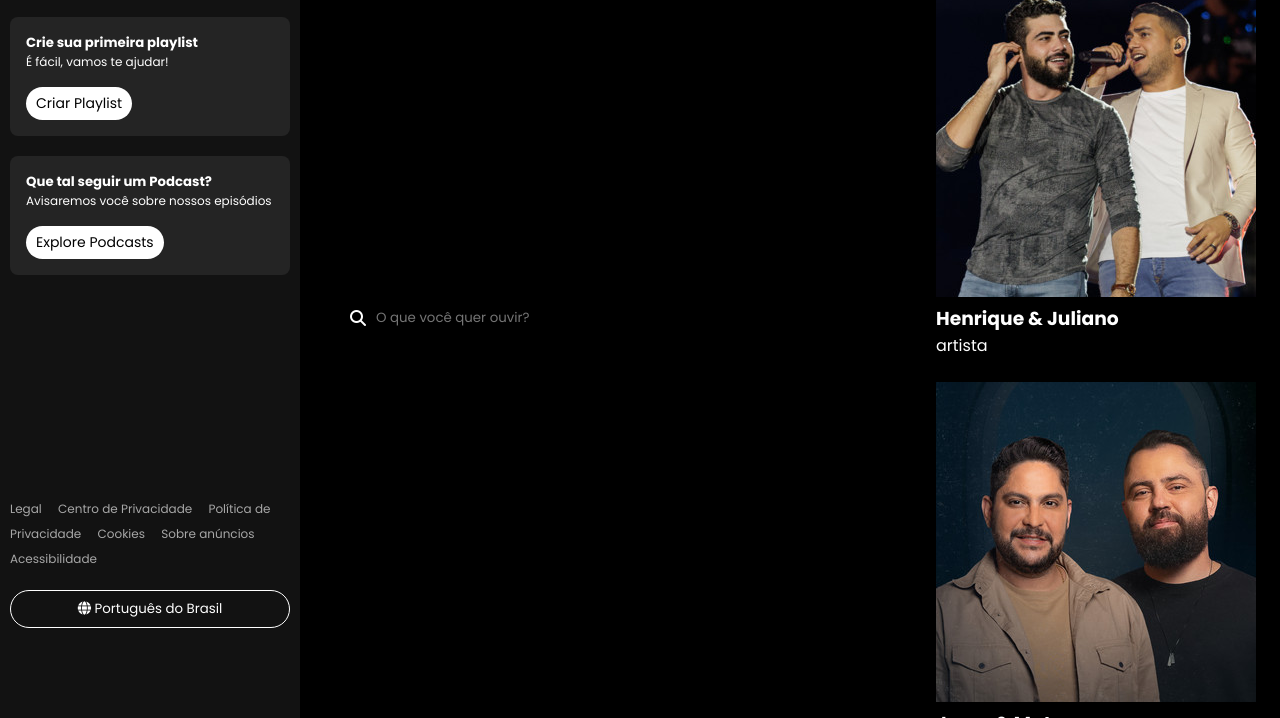
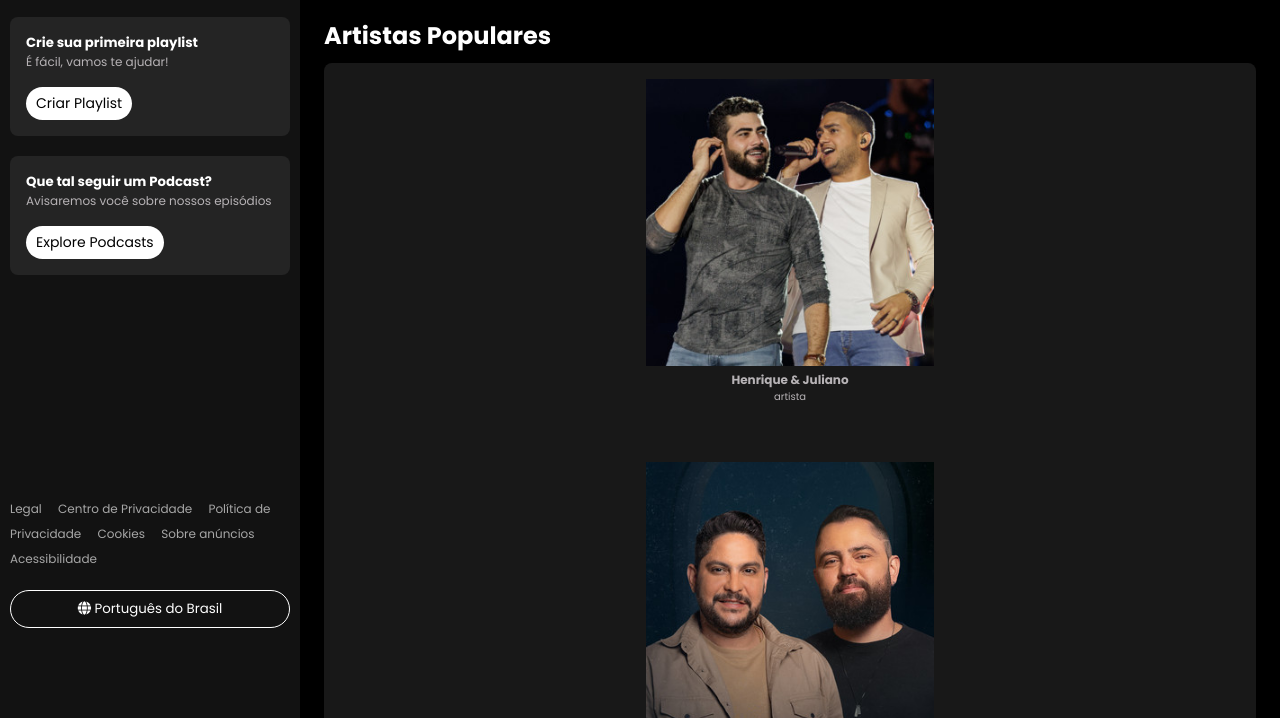
Before and after one commit to felippe1987/spotify, a plain HTML site: page index.html in a window 1280 px wide. Shown: the part 82-800 px from the top of the page. Drawn offline with Linux system fonts and the light colour scheme.

Commit message:
projeto finalizado

```diff
--- a/script.js
+++ b/script.js
@@ -1,3 +1,4 @@
+//adicionando imagens com títulos ao app
 document.addEventListener("DOMContentLoaded", () => {
   const artistsData = [
     { name: "Henrique & Juliano", Image: "./img/artista-henrique-juliano.jpg" },
@@ -32,7 +33,7 @@ document.addEventListener("DOMContentLoaded", () => {
     {
       name: "Escândalo Íntimo",
       artist: "Luísa Sonza",
-      Image: "./img/ album-escandalo.jpg",
+      Image: "./img/album-escandalo.jpg",
     },
   ];
 
@@ -45,8 +46,10 @@ document.addEventListener("DOMContentLoaded", () => {
 
     artistCard.innerHTML = `
      <img src="${artist.Image}" alt= "imagem do ${artist.name}">
-     <h3>${artist.name}</h3>
-     <p>artista</p>
+     <div>
+        <h3>${artist.name}</h3>
+        <p>artista</p>
+     </div>
     `;
 
     artistGrid.appendChild(artistCard);
@@ -58,7 +61,10 @@ document.addEventListener("DOMContentLoaded", () => {
 
     albumCard.innerHTML = `
      <img src="${album.Image}" alt= "imagem do ${album.name}">
-     <p>${album.name}</p>
+     <div>
+        <h3>${album.name}</h3>
+        <p>${album.artist}</p>
+     </div>
     `;
 
     albumsGrid.appendChild(albumCard);
--- a/style.css
+++ b/style.css
@@ -93,7 +93,6 @@ main {
   padding: 24px;
   flex-grow: 1;
   overflow-y: auto;
-  display: flex;
 }
 
 .search-bar {
@@ -122,3 +121,49 @@ input {
   gap: 24px;
   margin-bottom: 40px;
 }
+
+.artists-grid,
+.album-card {
+  background-color: #181818;
+  padding: 16px;
+  border-radius: 8px;
+  text-align: center;
+  cursor: pointer;
+  transition: background-color 1s;
+}
+
+.artists-grid:hover,
+.album-card:hover {
+  background-color: #282828;
+}
+
+.artists-grid,
+img,
+.album-card,
+img {
+  width: auto;
+  max-height: 80%;
+}
+
+.artists-grid,
+h3,
+.album-card,
+h3 {
+  font-size: 12px;
+}
+
+.artists-grid,
+p,
+.album-card,
+p {
+  font-size: 10px;
+  color: #b7b3b6;
+}
+
+.content {
+  margin-top: 40px;
+}
+
+.content h2 {
+  margin-bottom: 10px;
+}
```
